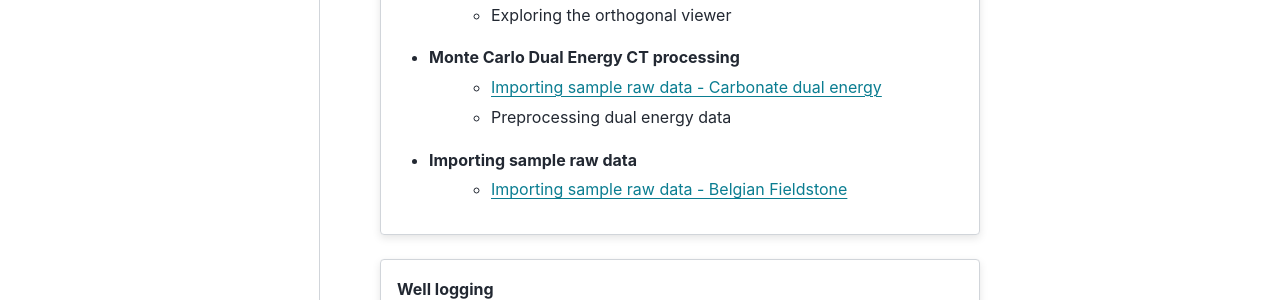
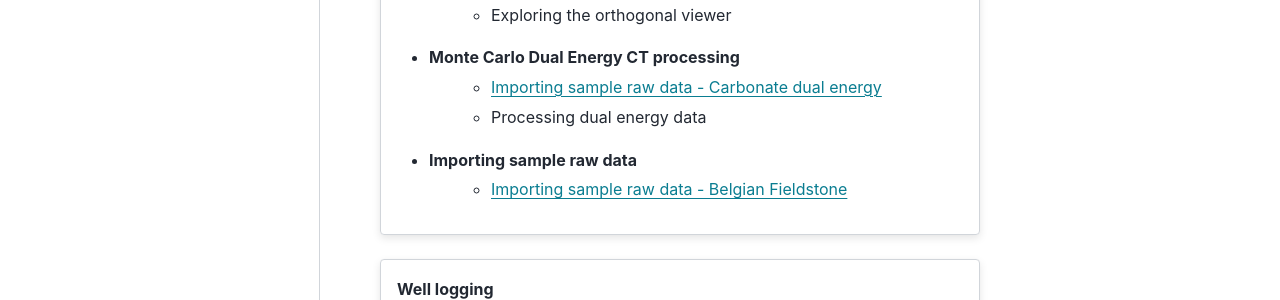
Before and after one commit to rodolfovictor/rockverse, a Sphinx documentation site: the page built from docs/source/tutorials.rst, in a window 1280 px wide and 1019 px high. Shown: the part 349-649 px from the top of the window. Built offline with Sphinx 7.4.7 and the PyData theme 0.15.4, drawn with Linux system fonts in a browser that asks for light colours; pages that are not in the unit, such as notebooks, are missing from menus.

Commit message:
minor doc fix

```diff
--- a/docs/source/tutorials.rst
+++ b/docs/source/tutorials.rst
@@ -15,8 +15,7 @@ Tutorials
             - :doc:`Exploring the orthogonal viewer <tutorials/digitalrock/orthogonal_viewer>`
         - Monte Carlo Dual Energy CT processing
             - :doc:`Importing sample raw data - Carbonate dual energy <tutorials/digitalrock/sample_data/import_C04B21_dualenergy>`
-            - :doc:`Preprocessing dual energy data <tutorials/digitalrock/dual_energy/C04B21_Pre>`
-
+            - :doc:`Processing dual energy data <tutorials/digitalrock/dual_energy/C04B21_Pre>`
         - Importing sample raw data
             - :doc:`Importing sample raw data - Belgian Fieldstone <tutorials/digitalrock/sample_data/import_belgian_fieldstone>`
 
--- a/src/rockverse/__init__.py
+++ b/src/rockverse/__init__.py
@@ -48,7 +48,7 @@ def open(store, **kwargs):
     Returns:
     --------
     object
-        An instance of the corresponding RockVerse data class (e.g., `VoxelImage`).
+        An instance of the corresponding RockVerse data class.
 
     Raises:
     -------
```
